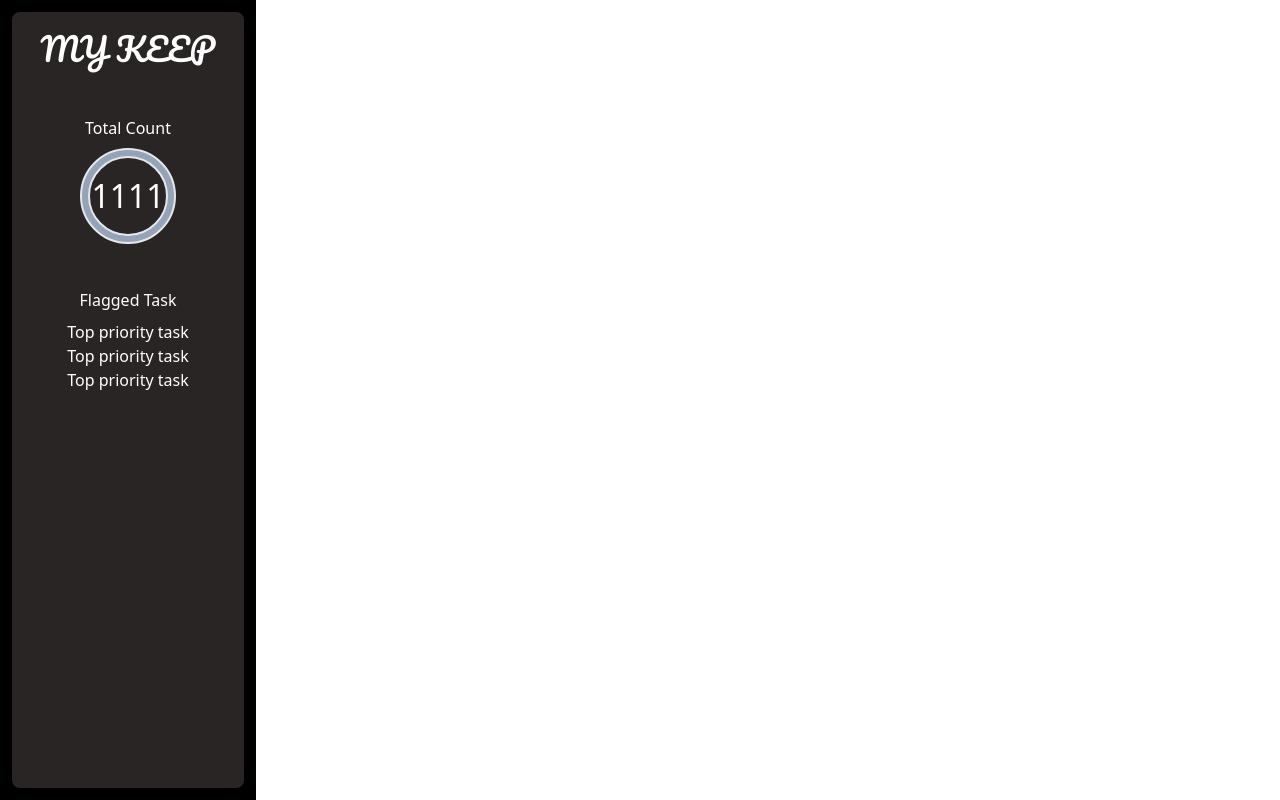
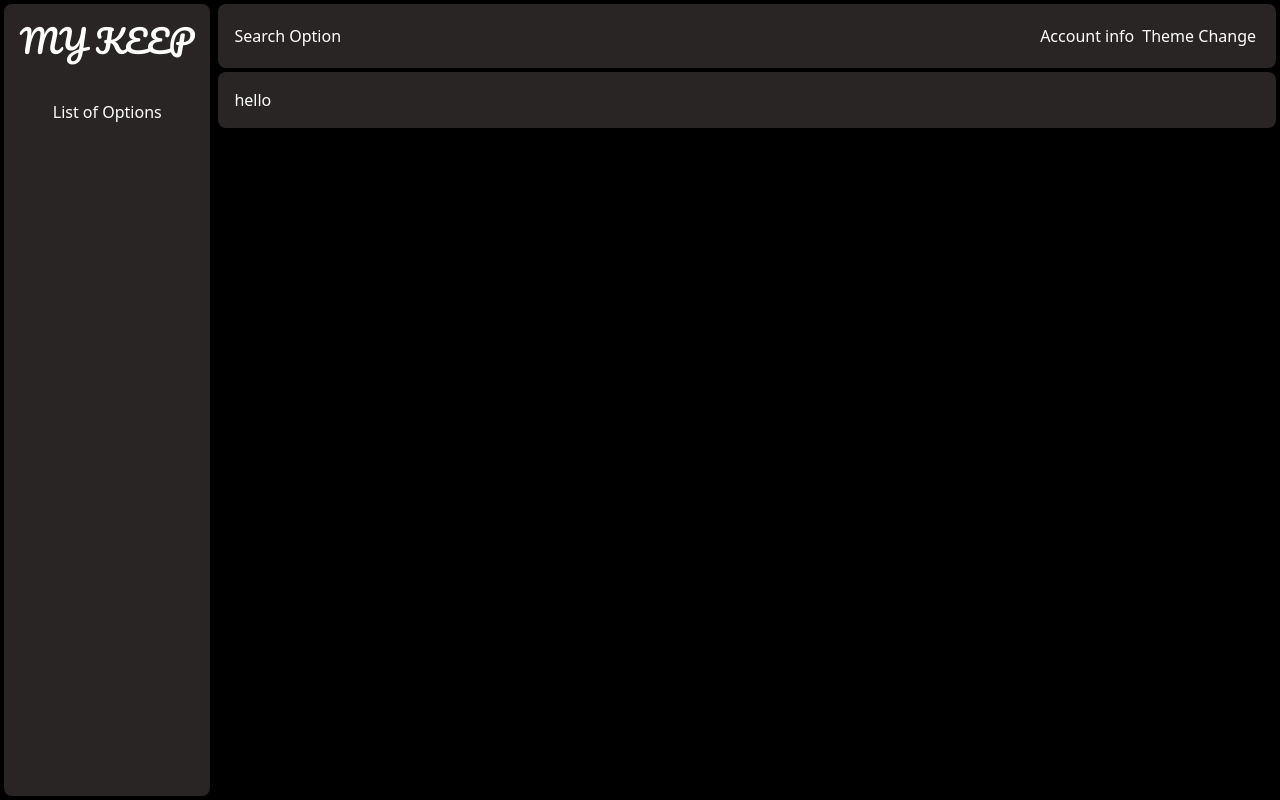
Before and after one commit to Atish-DEV/Todo-App, a React (Vite) app: page / in a window 1280 px wide. Built offline with nearby package versions, Linux system fonts and the light colour scheme.

Commit message:
checkpoint -- Layout initial Draft complete

```diff
--- a/src/App.jsx
+++ b/src/App.jsx
@@ -1,10 +1,14 @@
-import { useState } from 'react'
-import SideBar from './modules/components/layout/sidebar'
+//import SideBar from './modules/components/layout/sidebar';
+
+import AppLayout from "./modules/components/layout"
+
 function App() {
 
   return (
     <>
-      <SideBar/>
+      <AppLayout>
+        hello
+      </AppLayout>
     </>
   )
 }
--- /dev/null
+++ b/src/modules/components/layout/header/index.jsx
@@ -0,0 +1,23 @@
+function AppHeader() {
+    return (
+    <div className="p-1">
+        <div className="bg-secondary rounded-lg p-4">
+            <div className="flex justify-between items-center">
+                <div>
+                    Search Option
+                </div>
+                <div className="flex">
+                    <div className="m-1">
+                        Account info
+                    </div>
+                    <div className="m-1">
+                        Theme Change
+                    </div>
+                </div>
+            </div>
+        </div>
+    </div>
+    );
+}
+
+export default AppHeader;
--- /dev/null
+++ b/src/modules/components/layout/index.jsx
@@ -0,0 +1,14 @@
+import MainPage from "./main";
+import SideBar from "./sidebar";
+
+function AppLayout({children}) {
+    return (
+    <div className="flex bg-black">
+        <SideBar/>
+        <MainPage>
+            {children}
+        </MainPage>
+    </div>);
+}
+
+export default AppLayout;
--- /dev/null
+++ b/src/modules/components/layout/main/index.jsx
@@ -0,0 +1,12 @@
+import AppHeader from "../header";
+
+function MainPage({children}) {
+    return (<div className="text-white w-full">
+    <AppHeader/>
+    <div className="p-4 mx-1 rounded-lg bg-secondary">
+        {children}
+    </div>
+    </div>);
+}
+
+export default MainPage;
--- a/src/modules/components/layout/sidebar/flaggedTask.jsx
+++ /dev/null
@@ -1,12 +0,0 @@
-function FlaggedTask() {
-    return (<>
-    <div className="my-2 flex justify-center">Flagged Task</div>
-        <div className="flex flex-col items-center">
-            <div>Top priority task</div>
-            <div>Top priority task</div>
-            <div>Top priority task</div>
-        </div>
-        </>);
-}
-
-export default FlaggedTask;
--- a/src/modules/components/layout/sidebar/index.jsx
+++ b/src/modules/components/layout/sidebar/index.jsx
@@ -1,16 +1,12 @@
-import FlaggedTask from "./flaggedTask";
-import TotalCount from "./totalCount";
+import SideCardOptions from "./options";
 
 function SideBar() {
     return (
-        <div className="w-1/5 h-screen bg-black text-white p-3">
+        <div className="w-1/5 h-screen bg-black text-white p-1">
             <div className="bg-secondary h-full rounded-lg">
                 <div className="flex flex-col p-3 h-full">
                     <div className="text-center text-2xl font-logo">MY KEEP</div>
-                        <TotalCount/>
-                    <div className="mt-9 flex flex-col">
-                        <FlaggedTask/>
-                    </div>
+                        <SideCardOptions/>
                 </div>
             </div>
         </div>
--- /dev/null
+++ b/src/modules/components/layout/sidebar/options.jsx
@@ -0,0 +1,9 @@
+function SideCardOptions() {
+    return (
+        <div className="flex flex-col mt-9 items-center">
+            List of Options
+        </div>
+    );
+}
+
+export default SideCardOptions;
--- a/src/modules/components/layout/sidebar/totalCount.jsx
+++ /dev/null
@@ -1,14 +0,0 @@
-function TotalCount() {
-    return (
-        <div className="flex flex-col mt-9 items-center">
-                        <div className="my-2">Total Count</div>
-                        <div className="border-2 rounded-full h-24 w-24 bg-slate-400 flex flex-col justify-center items-center">
-                            <div className="border-2 rounded-full h-20 w-20 bg-secondary flex flex-col justify-center items-center">
-                                <div className="text-2xl">1111</div>
-                            </div>
-                        </div>
-                    </div>
-    );
-}
-
-export default TotalCount;
```
